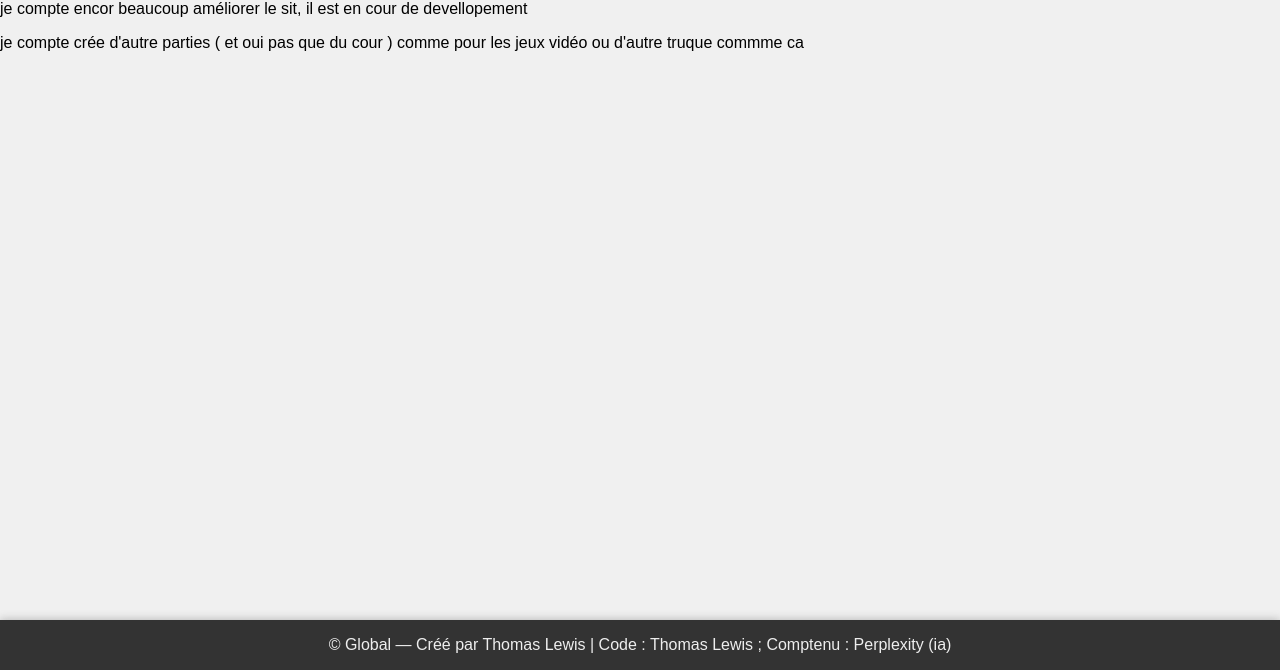
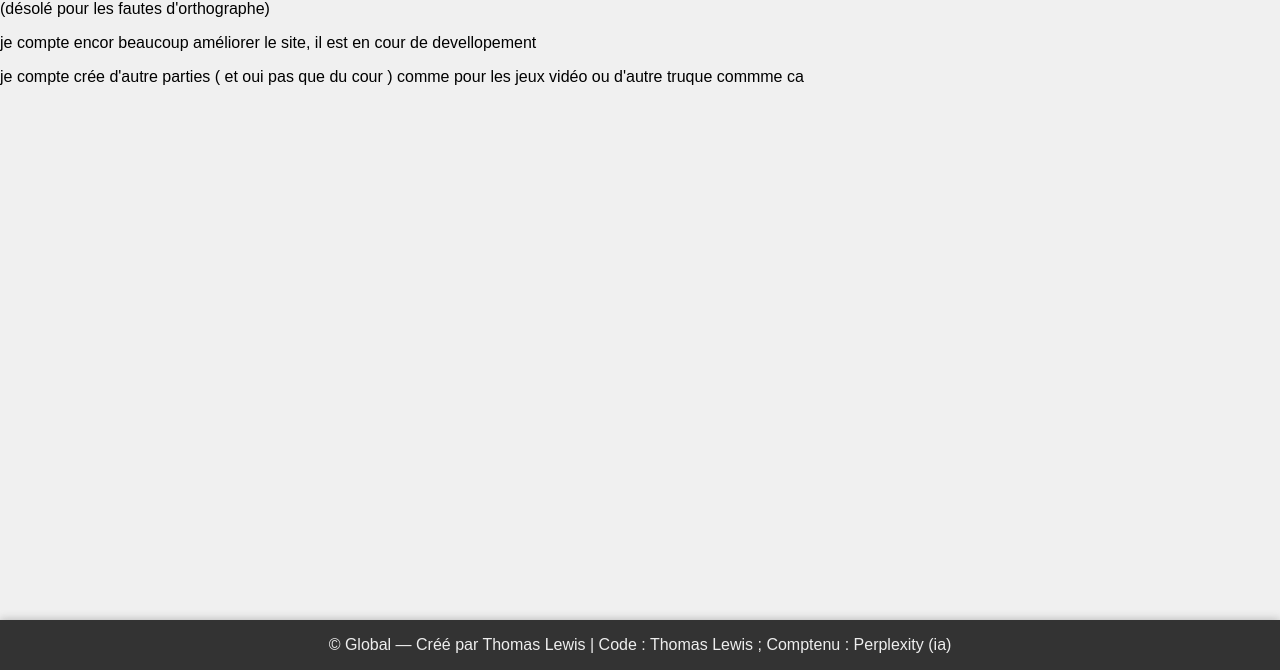
Before and after one commit to clutchyminds/Global, a plain HTML site: page main-mes projets.html in a window 1280 px wide. Shown: the part 130-800 px from the top of the page. Drawn offline with Linux system fonts and the light colour scheme.

Commit message:
Update main-mes projets.html

```diff
--- a/main-mes projets.html
+++ b/main-mes projets.html
@@ -93,7 +93,8 @@
     </nav>
   </div>
   <div class="page-padding">
-    <p>je compte encor beaucoup améliorer le sit, il est en cour de devellopement</p>
+    <p>(désolé pour les fautes d'orthographe)</p>
+    <p>je compte encor beaucoup améliorer le site, il est en cour de devellopement</p>
     <p>je compte crée d'autre parties ( et oui pas que du cour ) comme pour les jeux vidéo ou d'autre truque commme ca</p>
   </div>
   <div class="bottom-footer">
```
